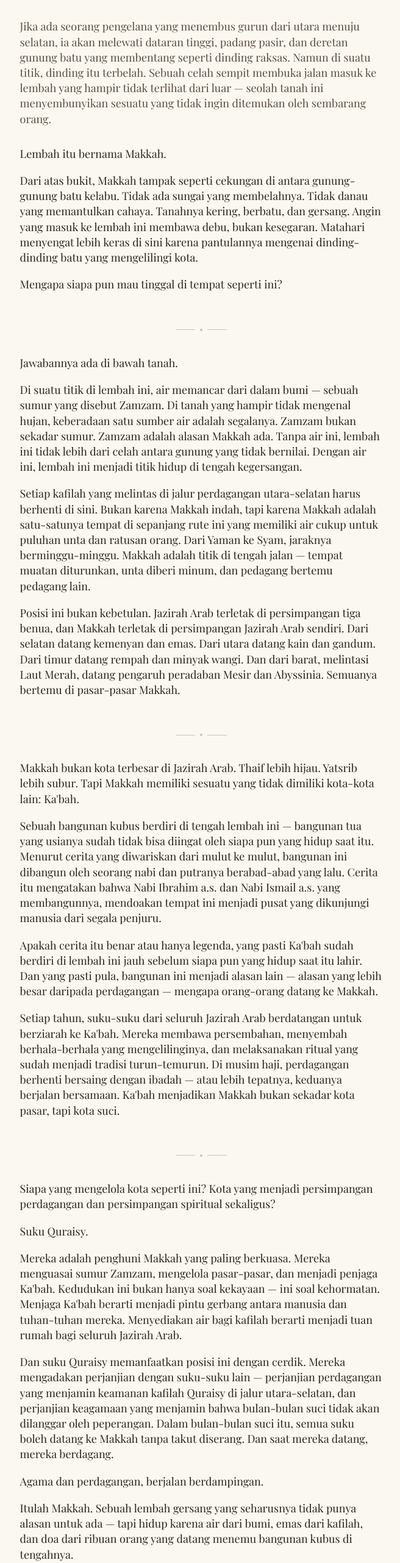
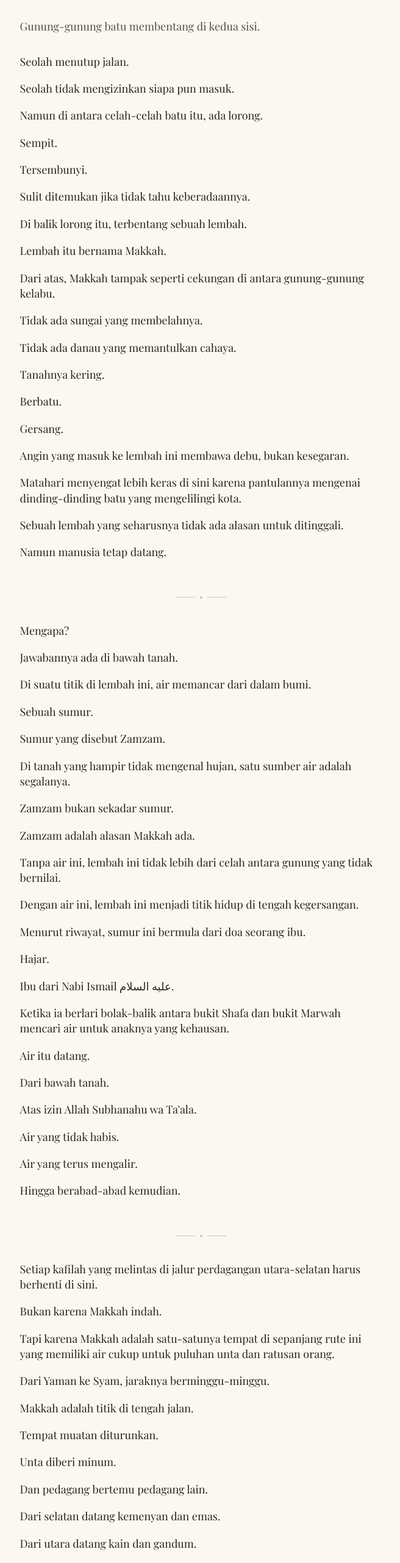
Before and after one commit to abuauf4/jejak-cahaya, a Next.js app: page /bab/2 in a window 1280 px wide. Shown: the part 234-2797 px from the top of the page at 61% size, without its empty margins (310-966 px from the left). Built offline with nearby package versions, Linux system fonts and the light colour scheme; a web font is replaced by a local one.

Commit message:
b1a2cdac-5449-4fba-82f2-de5f8834c32a

```diff
--- a/src/data/content.ts
+++ b/src/data/content.ts
@@ -743,57 +743,256 @@ Kota itu bernama Makkah.`,
     journeyId: 'fase-0',
     collectionId: 'perjalanan-rasulullah',
     title: 'Makkah: Kota di Lembah Gersang',
-    subtitle: 'Lembah kering yang menyimpan sejarah besar',
+    subtitle: 'Lembah Gersang yang Menyimpan Sejarah Besar',
     year: 'Sebelum 570 M',
     yearNum: -570,
     description: 'Lokasi Makkah, posisi strategis, jalur perdagangan.',
-    story: `Jika ada seorang pengelana yang menembus gurun dari utara menuju selatan, ia akan melewati dataran tinggi, padang pasir, dan deretan gunung batu yang membentang seperti dinding raksas. Namun di suatu titik, dinding itu terbelah. Sebuah celah sempit membuka jalan masuk ke lembah yang hampir tidak terlihat dari luar — seolah tanah ini menyembunyikan sesuatu yang tidak ingin ditemukan oleh sembarang orang.
+    story: `Gunung-gunung batu membentang di kedua sisi.
+
+Seolah menutup jalan.
+
+Seolah tidak mengizinkan siapa pun masuk.
+
+Namun di antara celah-celah batu itu, ada lorong.
+
+Sempit.
+
+Tersembunyi.
+
+Sulit ditemukan jika tidak tahu keberadaannya.
+
+Di balik lorong itu, terbentang sebuah lembah.
 
 Lembah itu bernama Makkah.
 
-Dari atas bukit, Makkah tampak seperti cekungan di antara gunung-gunung batu kelabu. Tidak ada sungai yang membelahnya. Tidak danau yang memantulkan cahaya. Tanahnya kering, berbatu, dan gersang. Angin yang masuk ke lembah ini membawa debu, bukan kesegaran. Matahari menyengat lebih keras di sini karena pantulannya mengenai dinding-dinding batu yang mengelilingi kota.
-
-Mengapa siapa pun mau tinggal di tempat seperti ini?
+Dari atas, Makkah tampak seperti cekungan di antara gunung-gunung kelabu.
+
+Tidak ada sungai yang membelahnya.
+
+Tidak ada danau yang memantulkan cahaya.
+
+Tanahnya kering.
+
+Berbatu.
+
+Gersang.
+
+Angin yang masuk ke lembah ini membawa debu, bukan kesegaran.
+
+Matahari menyengat lebih keras di sini karena pantulannya mengenai dinding-dinding batu yang mengelilingi kota.
+
+Sebuah lembah yang seharusnya tidak ada alasan untuk ditinggali.
+
+Namun manusia tetap datang.
 
 ◆
 
+Mengapa?
+
 Jawabannya ada di bawah tanah.
 
-Di suatu titik di lembah ini, air memancar dari dalam bumi — sebuah sumur yang disebut Zamzam. Di tanah yang hampir tidak mengenal hujan, keberadaan satu sumber air adalah segalanya. Zamzam bukan sekadar sumur. Zamzam adalah alasan Makkah ada. Tanpa air ini, lembah ini tidak lebih dari celah antara gunung yang tidak bernilai. Dengan air ini, lembah ini menjadi titik hidup di tengah kegersangan.
-
-Setiap kafilah yang melintas di jalur perdagangan utara-selatan harus berhenti di sini. Bukan karena Makkah indah, tapi karena Makkah adalah satu-satunya tempat di sepanjang rute ini yang memiliki air cukup untuk puluhan unta dan ratusan orang. Dari Yaman ke Syam, jaraknya berminggu-minggu. Makkah adalah titik di tengah jalan — tempat muatan diturunkan, unta diberi minum, dan pedagang bertemu pedagang lain.
-
-Posisi ini bukan kebetulan. Jazirah Arab terletak di persimpangan tiga benua, dan Makkah terletak di persimpangan Jazirah Arab sendiri. Dari selatan datang kemenyan dan emas. Dari utara datang kain dan gandum. Dari timur datang rempah dan minyak wangi. Dan dari barat, melintasi Laut Merah, datang pengaruh peradaban Mesir dan Abyssinia. Semuanya bertemu di pasar-pasar Makkah.
+Di suatu titik di lembah ini, air memancar dari dalam bumi.
+
+Sebuah sumur.
+
+Sumur yang disebut Zamzam.
+
+Di tanah yang hampir tidak mengenal hujan, satu sumber air adalah segalanya.
+
+Zamzam bukan sekadar sumur.
+
+Zamzam adalah alasan Makkah ada.
+
+Tanpa air ini, lembah ini tidak lebih dari celah antara gunung yang tidak bernilai.
+
+Dengan air ini, lembah ini menjadi titik hidup di tengah kegersangan.
+
+Menurut riwayat, sumur ini bermula dari doa seorang ibu.
+
+Hajar.
+
+Ibu dari Nabi Ismail عليه السلام.
+
+Ketika ia berlari bolak-balik antara bukit Shafa dan bukit Marwah mencari air untuk anaknya yang kehausan.
+
+Air itu datang.
+
+Dari bawah tanah.
+
+Atas izin Allah Subhanahu wa Ta'ala.
+
+Air yang tidak habis.
+
+Air yang terus mengalir.
+
+Hingga berabad-abad kemudian.
 
 ◆
 
-Makkah bukan kota terbesar di Jazirah Arab. Thaif lebih hijau. Yatsrib lebih subur. Tapi Makkah memiliki sesuatu yang tidak dimiliki kota-kota lain: Ka'bah.
-
-Sebuah bangunan kubus berdiri di tengah lembah ini — bangunan tua yang usianya sudah tidak bisa diingat oleh siapa pun yang hidup saat itu. Menurut cerita yang diwariskan dari mulut ke mulut, bangunan ini dibangun oleh seorang nabi dan putranya berabad-abad yang lalu. Cerita itu mengatakan bahwa Nabi Ibrahim a.s. dan Nabi Ismail a.s. yang membangunnya, mendoakan tempat ini menjadi pusat yang dikunjungi manusia dari segala penjuru.
-
-Apakah cerita itu benar atau hanya legenda, yang pasti Ka'bah sudah berdiri di lembah ini jauh sebelum siapa pun yang hidup saat itu lahir. Dan yang pasti pula, bangunan ini menjadi alasan lain — alasan yang lebih besar daripada perdagangan — mengapa orang-orang datang ke Makkah.
-
-Setiap tahun, suku-suku dari seluruh Jazirah Arab berdatangan untuk berziarah ke Ka'bah. Mereka membawa persembahan, menyembah berhala-berhala yang mengelilinginya, dan melaksanakan ritual yang sudah menjadi tradisi turun-temurun. Di musim haji, perdagangan berhenti bersaing dengan ibadah — atau lebih tepatnya, keduanya berjalan bersamaan. Ka'bah menjadikan Makkah bukan sekadar kota pasar, tapi kota suci.
+Setiap kafilah yang melintas di jalur perdagangan utara-selatan harus berhenti di sini.
+
+Bukan karena Makkah indah.
+
+Tapi karena Makkah adalah satu-satunya tempat di sepanjang rute ini yang memiliki air cukup untuk puluhan unta dan ratusan orang.
+
+Dari Yaman ke Syam, jaraknya berminggu-minggu.
+
+Makkah adalah titik di tengah jalan.
+
+Tempat muatan diturunkan.
+
+Unta diberi minum.
+
+Dan pedagang bertemu pedagang lain.
+
+Dari selatan datang kemenyan dan emas.
+
+Dari utara datang kain dan gandum.
+
+Dari timur datang rempah dan minyak wangi.
+
+Dan dari barat, melintasi Laut Merah, datang pengaruh peradaban Mesir dan Abyssinia.
+
+Semuanya bertemu di pasar-pasar Makkah.
+
+Jazirah Arab terletak di persimpangan tiga benua.
+
+Dan Makkah terletak di persimpangan Jazirah Arab.
+
+Posisi ini bukan kebetulan.
 
 ◆
 
-Siapa yang mengelola kota seperti ini? Kota yang menjadi persimpangan perdagangan dan persimpangan spiritual sekaligus?
+Makkah bukan kota terbesar di Jazirah Arab.
+
+Thaif lebih hijau.
+
+Yatsrib lebih subur.
+
+Tapi Makkah memiliki sesuatu yang tidak dimiliki kota-kota lain.
+
+Ka'bah.
+
+Sebuah bangunan kubus berdiri di tengah lembah ini.
+
+Bangunan tua yang usianya sudah tidak bisa diingat oleh siapa pun yang hidup saat itu.
+
+Menurut riwayat yang diwariskan turun-temurun, bangunan ini dibangun oleh Nabi Ibrahim عليه السلام dan putranya, Nabi Ismail عليه السلام.
+
+Bukan untuk berhala.
+
+Bukan untuk patung.
+
+Tetapi sebagai tempat beribadah kepada Allah Subhanahu wa Ta'ala.
+
+Dan bangunan ini menjadi alasan lain.
+
+Alasan yang lebih besar daripada perdagangan.
+
+Mengapa orang-orang datang ke Makkah.
+
+Setiap tahun, suku-suku dari seluruh Jazirah Arab berdatangan untuk berziarah ke Ka'bah.
+
+Mereka membawa persembahan.
+
+Mereka melaksanakan ritual yang sudah menjadi tradisi turun-temurun.
+
+Di musim haji, perdagangan dan ibadah berjalan bersamaan.
+
+Ka'bah menjadikan Makkah bukan sekadar kota pasar.
+
+Tapi kota suci.
+
+◆
+
+Siapa yang mengelola kota seperti ini?
+
+Kota yang menjadi persimpangan perdagangan dan persimpangan spiritual sekaligus?
 
 Suku Quraisy.
 
-Mereka adalah penghuni Makkah yang paling berkuasa. Mereka menguasai sumur Zamzam, mengelola pasar-pasar, dan menjadi penjaga Ka'bah. Kedudukan ini bukan hanya soal kekayaan — ini soal kehormatan. Menjaga Ka'bah berarti menjadi pintu gerbang antara manusia dan tuhan-tuhan mereka. Menyediakan air bagi kafilah berarti menjadi tuan rumah bagi seluruh Jazirah Arab.
-
-Dan suku Quraisy memanfaatkan posisi ini dengan cerdik. Mereka mengadakan perjanjian dengan suku-suku lain — perjanjian perdagangan yang menjamin keamanan kafilah Quraisy di jalur utara-selatan, dan perjanjian keagamaan yang menjamin bahwa bulan-bulan suci tidak akan dilanggar oleh peperangan. Dalam bulan-bulan suci itu, semua suku boleh datang ke Makkah tanpa takut diserang. Dan saat mereka datang, mereka berdagang.
-
-Agama dan perdagangan, berjalan berdampingan.
-
-Itulah Makkah. Sebuah lembah gersang yang seharusnya tidak punya alasan untuk ada — tapi hidup karena air dari bumi, emas dari kafilah, dan doa dari ribuan orang yang datang menemu bangunan kubus di tengahnya.
-
-⟩ Di tanah yang paling kering, air menembus dari bawah. Di lembah yang paling tersembunyi, kafilah menemukan jalan. Dan di bangunan yang paling tua, orang-orang mencari tuhan — meskipun mereka belum mengenal Tuhan yang sebenarnya. Makkah sudah siap. Tinggal menunggu siapa yang datang untuk mengubah segalanya.`,
+Mereka adalah penghuni Makkah yang paling berkuasa.
+
+Mereka menguasai sumur Zamzam.
+
+Mereka mengelola pasar-pasar.
+
+Mereka menjadi penjaga Ka'bah.
+
+Kedudukan ini bukan hanya soal kekayaan.
+
+Ini soal kehormatan.
+
+Menjaga Ka'bah berarti menjadi pintu gerbang antara manusia dan Tuhan mereka.
+
+Menyediakan air bagi kafilah berarti menjadi tuan rumah bagi seluruh Jazirah Arab.
+
+Dan suku Quraisy memanfaatkan posisi ini dengan cerdik.
+
+Mereka mengadakan perjanjian dengan suku-suku lain.
+
+Perjanjian perdagangan yang menjamin keamanan kafilah Quraisy di jalur utara-selatan.
+
+Perjanjian keagamaan yang menjamin bahwa bulan-bulan suci tidak akan dilanggar oleh peperangan.
+
+Dalam bulan-bulan suci itu, semua suku boleh datang ke Makkah tanpa takut diserang.
+
+Dan saat mereka datang, mereka berdagang.
+
+Agama dan perdagangan.
+
+Berjalan berdampingan.
+
+◆
+
+Itulah Makkah.
+
+Sebuah lembah gersang yang seharusnya tidak punya alasan untuk ada.
+
+Tapi hidup karena air dari bumi.
+
+Hidup karena emas dari kafilah.
+
+Hidup karena doa dari ribuan orang yang datang menemu bangunan kubus di tengahnya.
+
+Sebuah kota yang seharusnya kosong.
+
+Namun selalu penuh.
+
+Sebuah lembah yang seharusnya mati.
+
+Namun selalu ramai.
+
+⟩ Di tanah yang paling kering, air menembus dari bawah.
+
+Di lembah yang paling tersembunyi, kafilah menemukan jalan.
+
+Dan di bangunan yang paling tua, orang-orang mencari Tuhan — meskipun mereka belum mengenal Allah Subhanahu wa Ta'ala sebagaimana mestinya.
+
+Makkah sudah siap.
+
+Air sudah mengalir.
+
+Pasar sudah ramai.
+
+Ka'bah sudah berdiri.
+
+Tinggal menunggu seseorang.
+
+Seseorang yang lahir di kota ini.
+
+Yang akan mengubah segalanya.`,
     featured: false,
     characterIds: [],
     locationId: 'makkah',
-    references: ['Ibnu Hisyam, As-Sirah An-Nabawiyah', 'Al-Azraqi, Akhbar Makkah', 'Al-Fasi, Shifa\' al-Gharam', 'Yaqut al-Hamawi, Mu\'jam al-Buldan'],
+    references: [
+      'Ibnu Hisyam, As-Sirah An-Nabawiyah, Jilid 1, Bab: Dhikr asl al-\'Arab wa amr \'Amr ibn \'Amir, Hal. 1–70, Dar al-Ma\'rifah, Beirut, tahqiq Musthafa as-Saqqa dkk.',
+      'Al-Azraqi, Akhbar Makkah wa-ma Ja\'a fiha min al-Athar, Juz\' 1, Bab: Dhikr Bina\' Quraisy al-Ka\'bah fi al-Jahiliyyah, Hal. 157–174, Dar al-Andalus, Beirut, 1403 H / 1983 M, tahqiq Rushdi as-Salih Malhas',
+      'Al-Azraqi, Akhbar Makkah wa-ma Ja\'a fiha min al-Athar, Juz\' 2, Bab: Ma Ja\'a fi Ikhraj Jibril Zamzam li-Umm Isma\'il, Hal. 39–61, Dar al-Andalus, Beirut, 1403 H / 1983 M, tahqiq Rushdi as-Salih Malhas',
+      'Al-Fasi, Shifa\' al-Gharam bi-Akhbar al-Balad al-Haram, Jilid 1, al-Bab al-Awwal: fi Dhikr Asma\' al-Madinah wa-Awwal Man Sakaniha, Dar al-Kitab al-\'Arabi, Beirut, 1405 H / 1985 M, tahqiq Umar Abd as-Salam Tadmuri',
+      'Al-Fasi, Shifa\' al-Gharam bi-Akhbar al-Balad al-Haram, Jilid 2, al-Bab al-\'Ishrun: fi Dhikr Hafr Bi\'r Zamzam wa-\'Ilajiha, Dar al-Kitab al-\'Arabi, Beirut, 1405 H / 1985 M, tahqiq Umar Abd as-Salam Tadmuri',
+      'Yaqut al-Hamawi, Mu\'jam al-Buldan, Jilid 5, Entri: Makkah, Hal. 286–297, Dar Shadir, Beirut, 1397 H / 1977 M',
+    ],
     order: 2,
   },
   {
```
